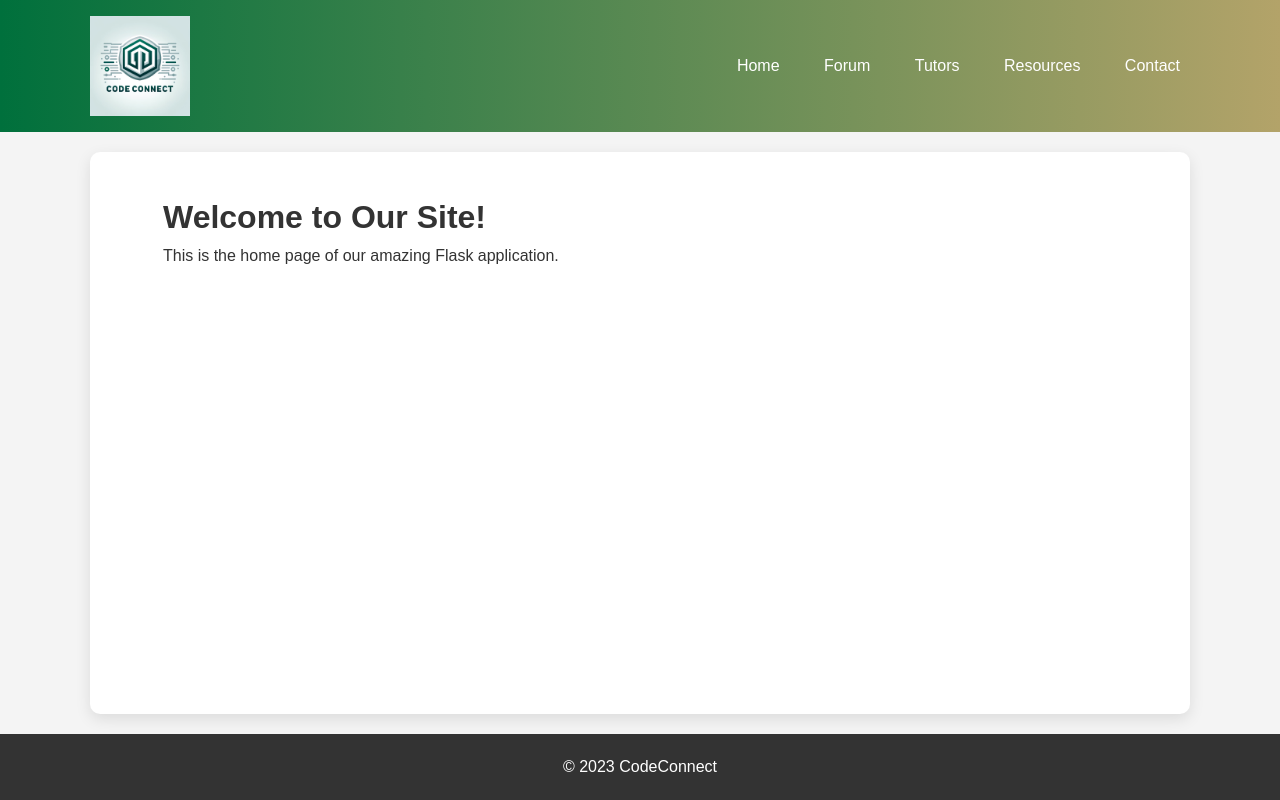
After one commit to UberCoderHyde/3135-Final-Project, a Flask app: template app/main/templates/main/home.html in a window 1280 px wide. The commit adds this page. Run offline with Flask 3, Linux system fonts and the light colour scheme; the template is opened without the code that fills it, so the values that code supplies are empty.

Commit message:
Started HomePage

```diff
--- /dev/null
+++ b/app/main/templates/main/home.html
@@ -0,0 +1,13 @@
+{% extends 'base.html' %}
+
+{% block title %}Home{% endblock %}
+
+{% block content %}
+<main class="container">
+    <div class="container">
+    <h1>Welcome to Our Site!</h1>
+    <p>This is the home page of our amazing Flask application.</p>
+    <!-- Additional content for your home page goes here -->
+</div>
+</main>
+{% endblock %}
--- a/app/static/css/styles.css
+++ b/app/static/css/styles.css
@@ -28,6 +28,15 @@ body {
     z-index: 1000;
 }
 
+.nav-container {
+    display: flex; /* Use flexbox */
+    justify-content: space-between; /* Space items evenly */
+    align-items: center; /* Center items vertically */
+    width: 90%;
+    max-width: 1100px;
+    margin: auto;
+    overflow: hidden;
+}
 .container {
     width: 90%;
     max-width: 1100px;
@@ -37,7 +46,6 @@ body {
     margin-top: 20px; /* Margin from the header */
     margin-bottom: 20px; /* Margin from the footer */
 }
-
 .logo {
     float: left;
     font-size: 1.5rem;
@@ -60,10 +68,31 @@ body {
     padding: 5px 10px;
     border-radius: 5px;
     transition: background-color 0.3s;
+    position: relative; /* Needed for absolute positioning of pseudo-elements */
 }
 
-.nav-links a:hover {
-    background-color: rgba(255, 255, 255, 0.3);
+/* Underline effect for active/hover state */
+.nav-links a::after {
+    content: '';
+    position: absolute;
+    bottom: -5px; /* Adjust as needed */
+    left: 0;
+    width: 0;
+    height: 2px; /* Thickness of the underline */
+    background-color: #fff; /* Color of the underline */
+    transition: width 0.3s; /* Smooth transition for the effect */
+}
+
+/* Expand underline on hover */
+.nav-links a:hover::after,
+.nav-links a:focus::after { /* Focus for keyboard navigation */
+    width: 100%;
+}
+
+/* Optional: Active Link Style */
+/* You can add a class to the active link in your HTML and style it here */
+.nav-links a.active::after {
+    width: 100%;
 }
 
 /* Main Styles */
@@ -82,6 +111,15 @@ footer {
     background: #333;
     color: #fff;
 }
+.logo {
+    width: 100px;
+    height: 100px;
+    object-fit: cover;
+}
+.logo-container {
+    flex-grow: 1; /* Allows the logo container to grow */
+    text-align: left; /* Aligns logo to the left */
+}
 
 @media (max-width: 768px) {
     .nav-links, .logo {
--- a/app/templates/base.html
+++ b/app/templates/base.html
@@ -9,8 +9,10 @@
 <body>
     <header>
         <nav class="navbar">
-            <div class="container">
-                <a href="/" class="logo">CodeConnect</a>
+            <div class="nav-container">
+                <div class="logo-container">
+                    <img src="../static/img/CompanyLogo.png" class="logo"></img>
+                </div>
                 <ul class="nav-links">
                     <li><a href="#">Home</a></li>
                     <li><a href="#">Forum</a></li>
@@ -21,12 +23,10 @@
             </div>
         </nav>
     </header>
+    {% block content %}
+    <!-- Content specific to each page will go here -->
+    {% endblock %}
 
-    <main class="container">
-        {% block content %}
-        <!-- Content specific to each page will go here -->
-        {% endblock %}
-    </main>
 
     <footer>
         <p>&copy; 2023 CodeConnect</p>
--- a/run.py
+++ b/run.py
@@ -0,0 +1,6 @@
+from app import create_app
+
+app = create_app()
+
+if __name__ == '__main__':
+    app.run(debug=True)
```
Also changed, not shown: app/__init__.py (+19 -20 lines), app/main/routes.py (added, +25 -0 lines), app/errors/__init__.py (deleted), app/forum/__init__.py (deleted), app/main/__init__.py (deleted), app/main/forms.py (added), app/main/templates/home.html (deleted), app/main/templates/main/about.html (added), app/main/templates/main/contact.html (added), app/static/img/CompanyLogo.png (added), app/tutoring/__init__.py (deleted), app/user/__init__.py (deleted), config.py (renamed from app/config.py).
